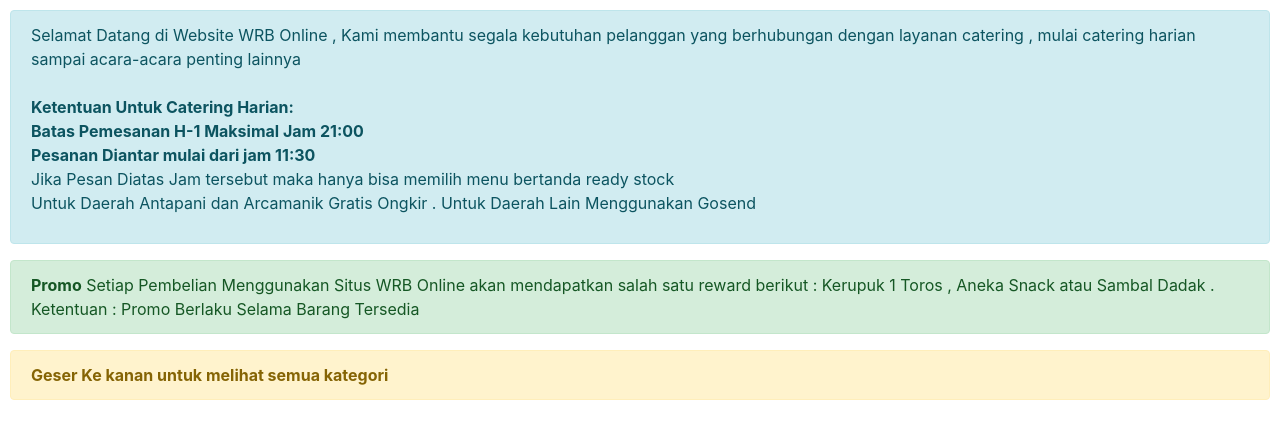
After one commit to ahlamls/wrbonline, a CodeIgniter app: page /database/index.php/userbackend/notice in a window 1280 px wide. The commit adds this page. Shown: the top 439 px of the page. Run offline with CodeIgniter, Linux system fonts and the light colour scheme; some libraries are stand-ins or nearby versions.

Commit message:
apdet apk tambah jam pemesanan

```diff
--- a/application/controllers/User.php
+++ b/application/controllers/User.php
@@ -37,6 +37,7 @@ class User extends CI_Controller {
 		$data['katimglist'] = $this->user_model->getKatImgList($kat);
 		$data['testi'] = $this->user_model->getTesti();
 		$this->load->view('user/header',$data);
+		$this->load->view('user/content/notice',$data);
     $this->load->view('user/content/home',$data);
     $this->load->view('user/footer',$data);
 	}
--- a/application/controllers/UserBackend.php
+++ b/application/controllers/UserBackend.php
@@ -93,4 +93,13 @@ public function submitCart() {
 
 }
 
+public function notice() {
+		$data['memek'] = "memek";
+		$this->load->view('user/head',$data);
+
+		$this->load->view('user/content/notice',$data);
+		$this->load->view('user/footer',$data);
+
 }
+
+}
--- /dev/null
+++ b/application/views/user/content/notice.php
@@ -0,0 +1,14 @@
+<div class="alert alert-info" role="alert">
+Selamat Datang di Website WRB Online ,  Kami membantu segala kebutuhan pelanggan yang berhubungan dengan layanan catering , mulai catering harian sampai acara-acara penting lainnya
+<br><br>
+<b>Ketentuan Untuk Catering Harian:</b><br>
+<b>Batas Pemesanan H-1 Maksimal Jam 21:00<br>Pesanan Diantar mulai dari jam 11:30</b>
+<p>Jika Pesan Diatas Jam tersebut maka hanya bisa memilih menu bertanda ready stock<br>
+
+Untuk Daerah Antapani dan Arcamanik Gratis Ongkir . Untuk Daerah Lain Menggunakan Gosend</div>
+<div class="alert alert-success" role="alert">
+<b>Promo</b> Setiap Pembelian Menggunakan Situs WRB Online akan mendapatkan salah satu reward berikut : Kerupuk 1 Toros , Aneka Snack atau Sambal Dadak . <br>Ketentuan : Promo Berlaku Selama Barang Tersedia
+</div>
+<div class="d-none-md alert alert-warning" role="alert">
+<b>Geser Ke kanan untuk melihat semua kategori</b>
+</div>
--- /dev/null
+++ b/application/views/user/head.php
@@ -0,0 +1,19 @@
+
+<!doctype html>
+<html lang="en">
+  <head>
+    <!-- Required meta tags -->
+    <meta charset="utf-8">
+    <meta name="viewport" content="width=device-width, initial-scale=1, shrink-to-fit=no">
+<script src="https://kit.fontawesome.com/eeadae3b36.js" crossorigin="anonymous"></script>
+    <!-- Bootstrap CSS -->
+    <link rel="stylesheet" href="https://stackpath.bootstrapcdn.com/bootstrap/4.4.1/css/bootstrap.min.css" integrity="sha384-Vkoo8x4CGsO3+Hhxv8T/Q5PaXtkKtu6ug5TOeNV6gBiFeWPGFN9MuhOf23Q9Ifjh" crossorigin="anonymous">
+      <link rel="stylesheet" href="/assets/css/style.css">
+
+    <title>WRB Online Aplikasi Notice</title>
+    <style>
+    body {
+      padding:10px;
+    }
+    </style>
+  </head>
```
Also changed, not shown: application/views/user/content/home.php (+0 -13 lines).
